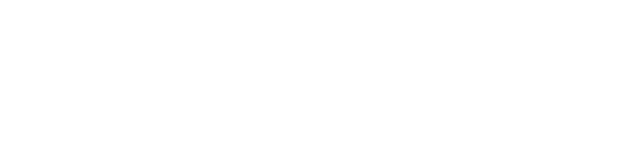
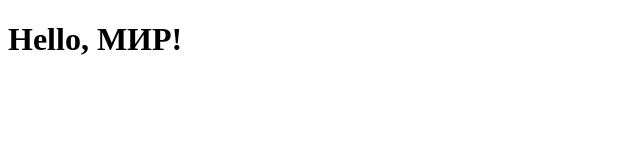
Before and after one commit to Kirill-Shestakov/first-project, a plain HTML site: page index.html in a window 1280 px wide. Shown: the whole page, without its empty margins (0-640 px from the left). Drawn offline with Linux system fonts and the light colour scheme.

Commit message:
add Hello, world!

```diff
--- a/index.html
+++ b/index.html
@@ -6,6 +6,6 @@
     <title>Hello, world!</title>
 </head>
 <body>
-
+   <h1>Hello, МИР!</h1>
 </body>
 </html>
```
